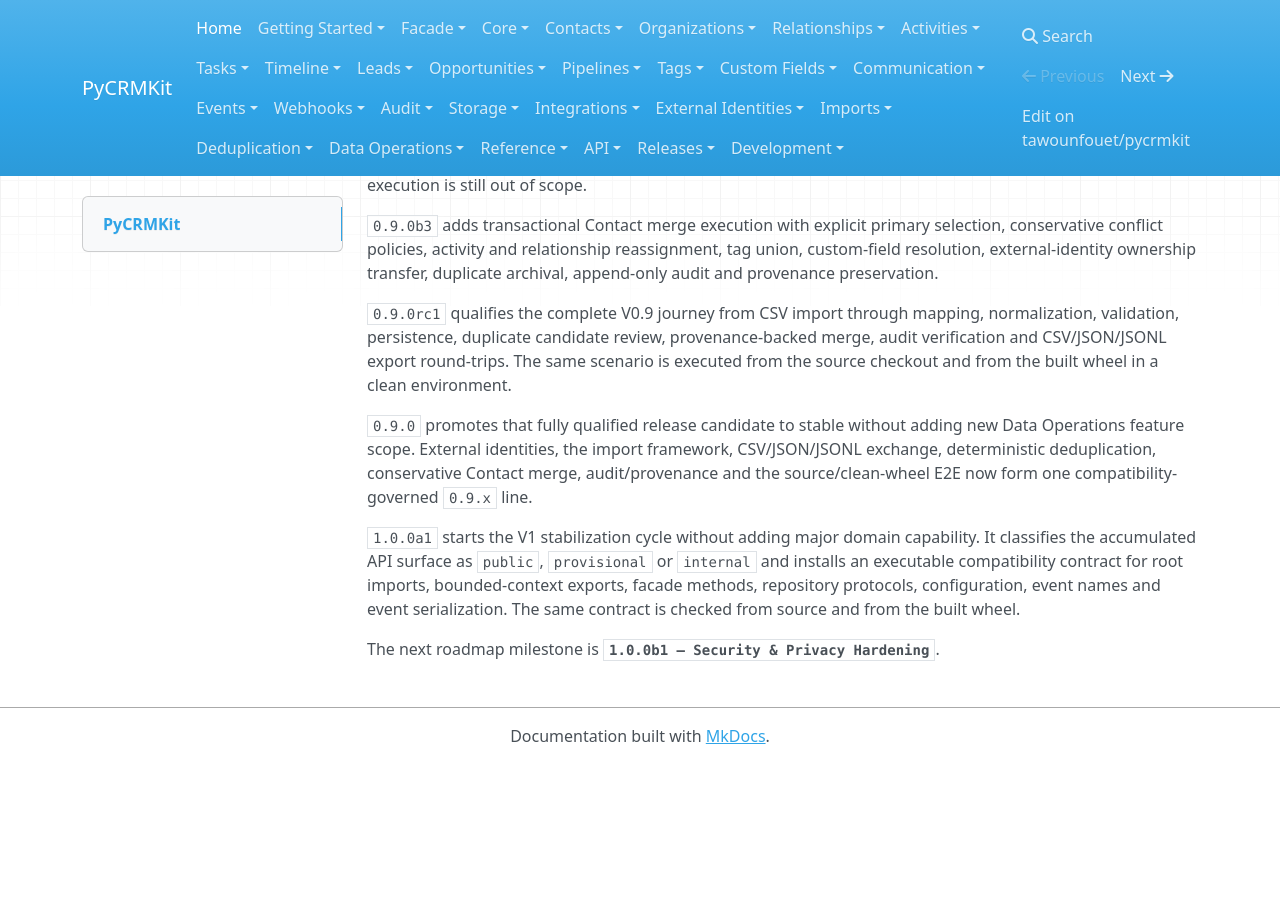
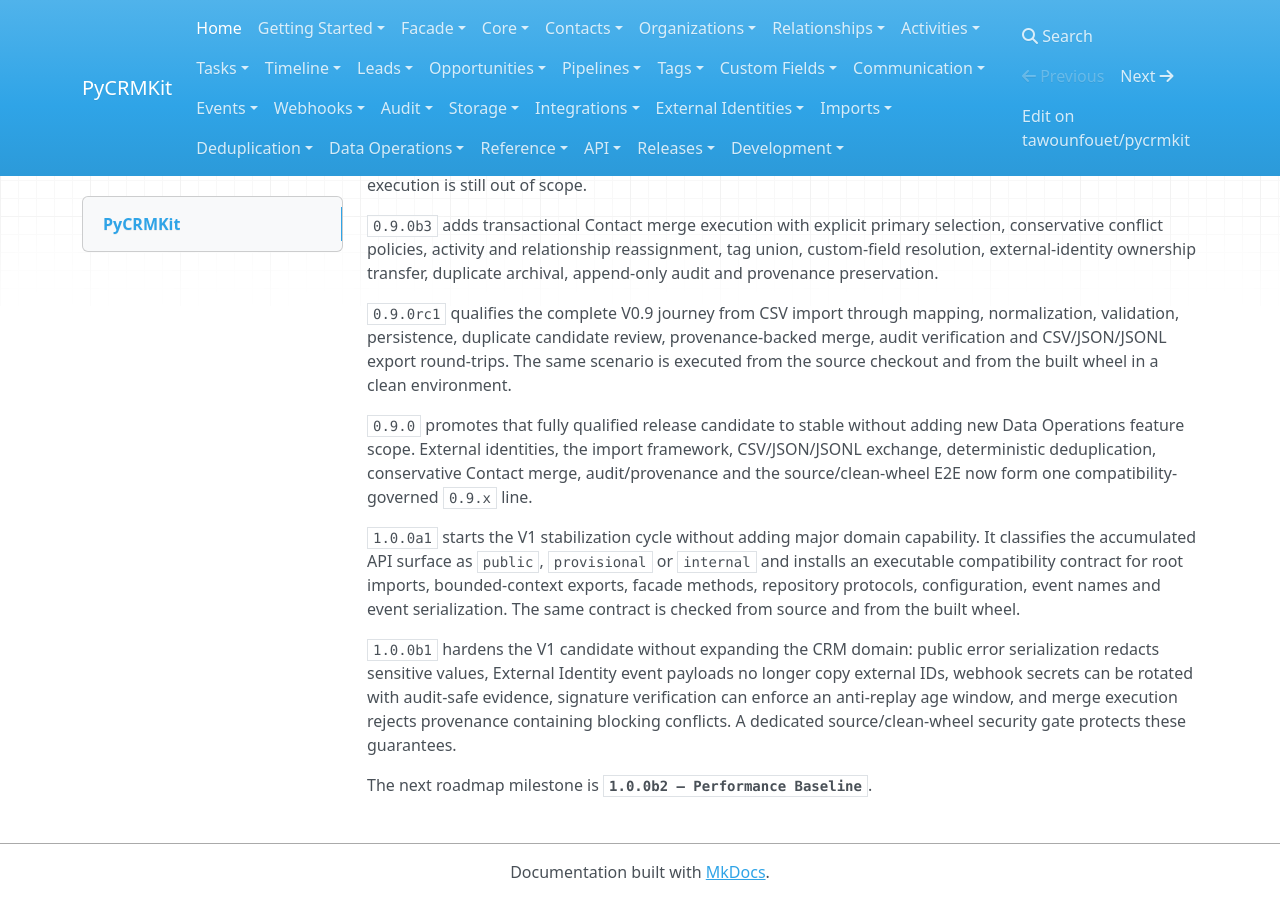
Before and after one commit to tawounfouet/pycrmkit, an MkDocs documentation site: the page built from docs/index.md, in a window 1280 px wide and 900 px high, scrolled down 2399 px. Built offline with MkDocs 1.6.1, drawn with Linux system fonts in a browser that asks for light colours; nearby versions of some CDN libraries; before the commit the page ends 3163 px from its top, so only the background shows below that; some of the changed text lies outside the part shown.

Commit message:
docs(index): publish security and privacy beta

```diff
--- a/docs/index.md
+++ b/docs/index.md
@@ -108,4 +108,6 @@
 
 `1.0.0a1` starts the V1 stabilization cycle without adding major domain capability. It classifies the accumulated API surface as `public`, `provisional` or `internal` and installs an executable compatibility contract for root imports, bounded-context exports, facade methods, repository protocols, configuration, event names and event serialization. The same contract is checked from source and from the built wheel.
 
-The next roadmap milestone is **`1.0.0b1 — Security & Privacy Hardening`**.
+`1.0.0b1` hardens the V1 candidate without expanding the CRM domain: public error serialization redacts sensitive values, External Identity event payloads no longer copy external IDs, webhook secrets can be rotated with audit-safe evidence, signature verification can enforce an anti-replay age window, and merge execution rejects provenance containing blocking conflicts. A dedicated source/clean-wheel security gate protects these guarantees.
+
+The next roadmap milestone is **`1.0.0b2 — Performance Baseline`**.
```
Also changed, not shown: other parts of docs/index.md (+1 -1 lines).
